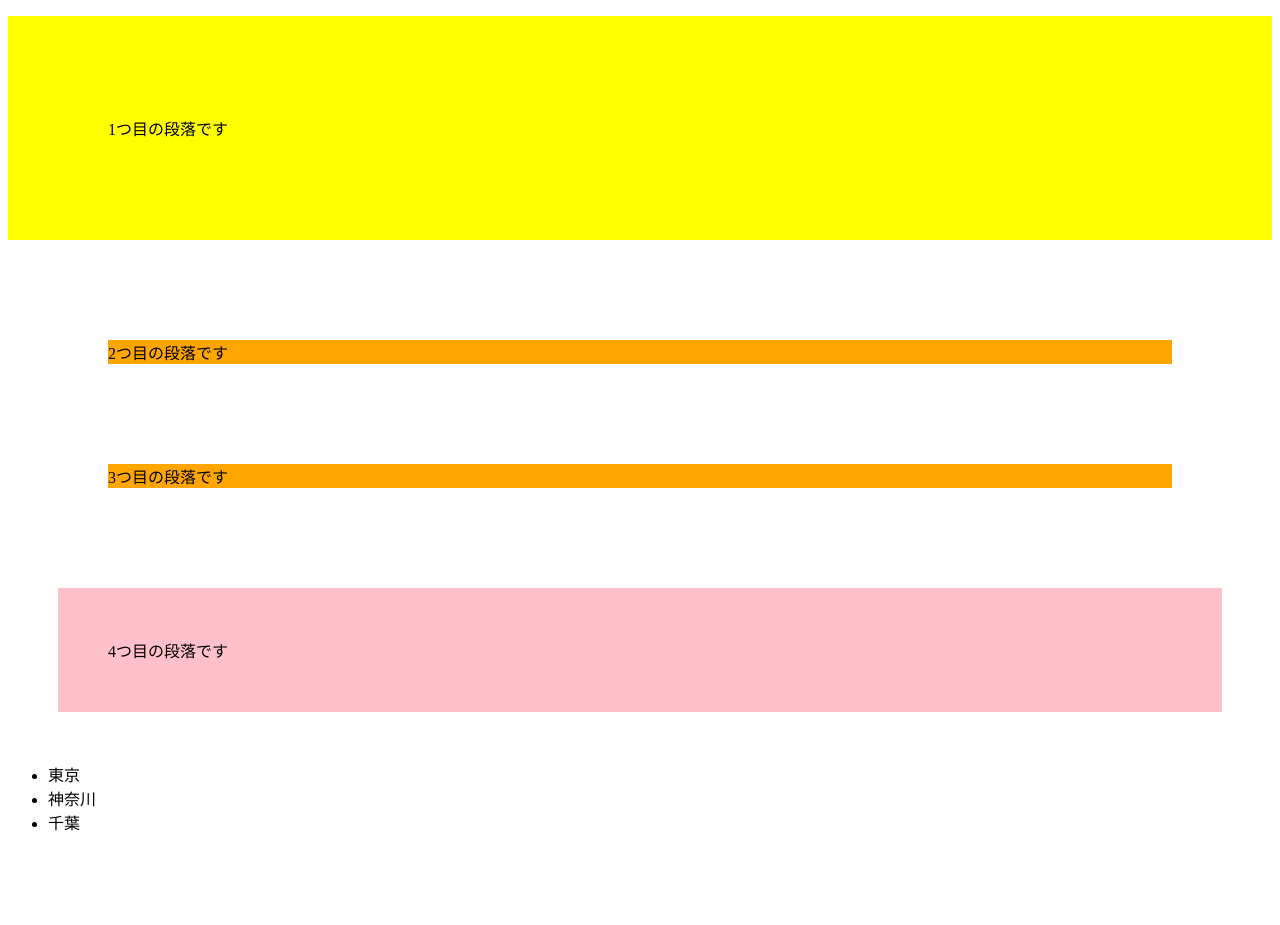
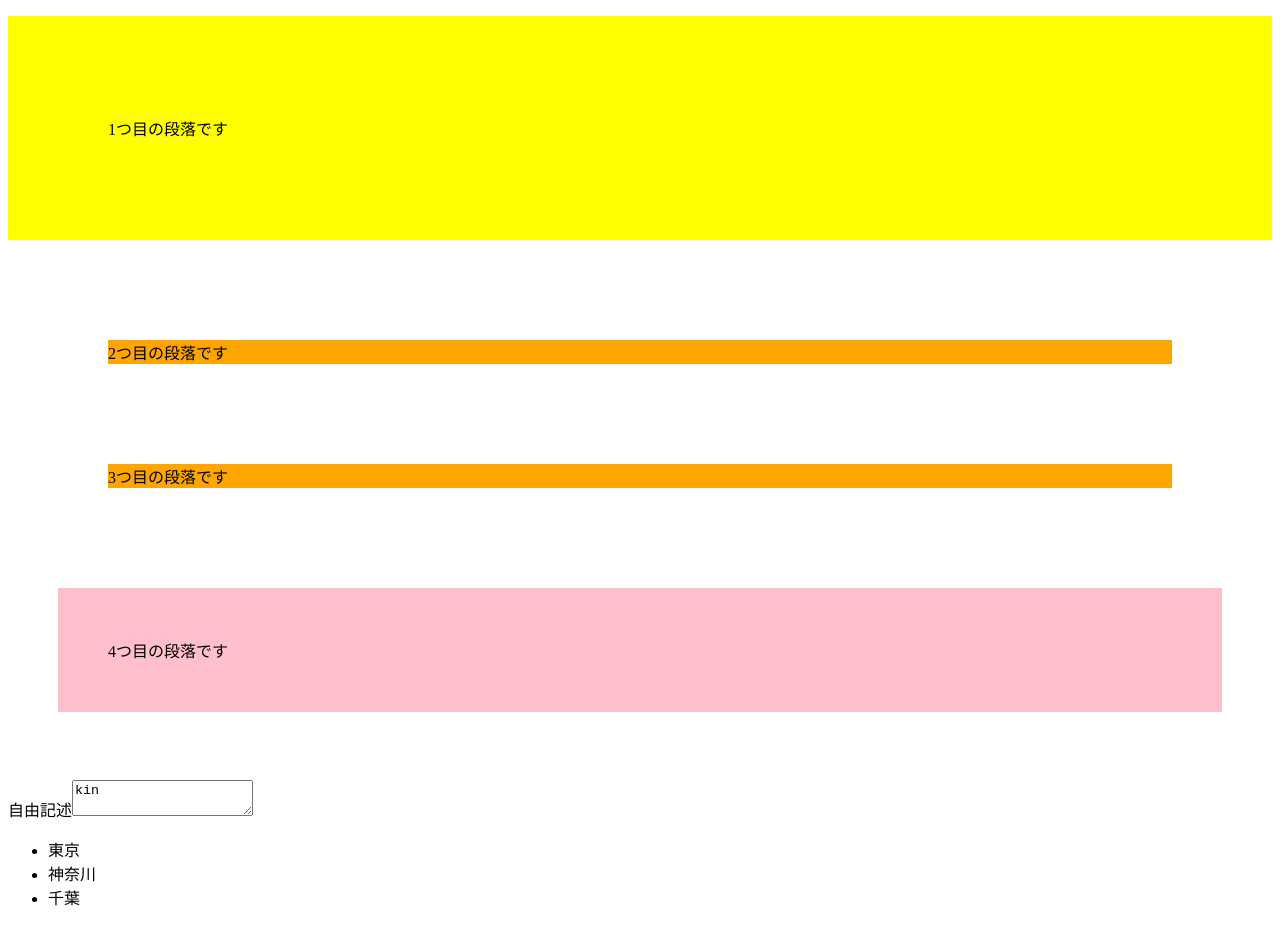
Before and after one commit to bluecaw/tre1, a plain HTML site: page index.html in a window 1280 px wide. Before the commit the page ends 850 px from the top, so only its background shows below. Drawn offline with Linux system fonts and the light colour scheme.

Commit message:
text追加

```diff
--- a/index.html
+++ b/index.html
@@ -9,7 +9,8 @@
     <p id="first-paragraph">1つ目の段落です</p>
     <p id="second-paragraph">2つ目の段落です</p>
     <p id="second-paragraph">3つ目の段落です</p>
-    <p id="third-paragraph">4つ目の段落です</p>
+    <p id="third-paragraph">4つ目の段落です</p><br>
+    <label for="">自由記述</label><textarea name="" id="">kin</textarea>
     <ul>
       <li>東京</li>
       <li>神奈川</li>
```
